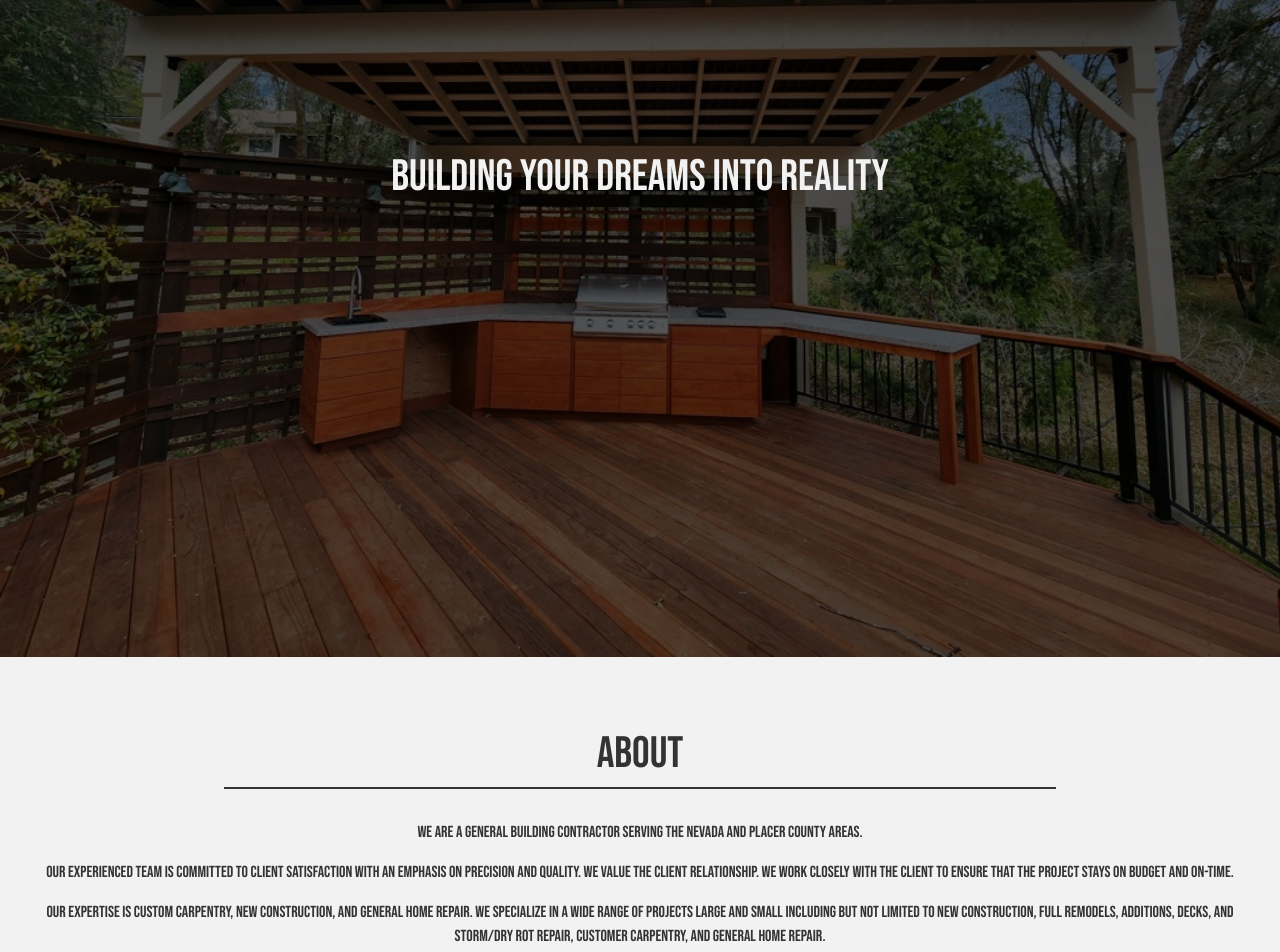
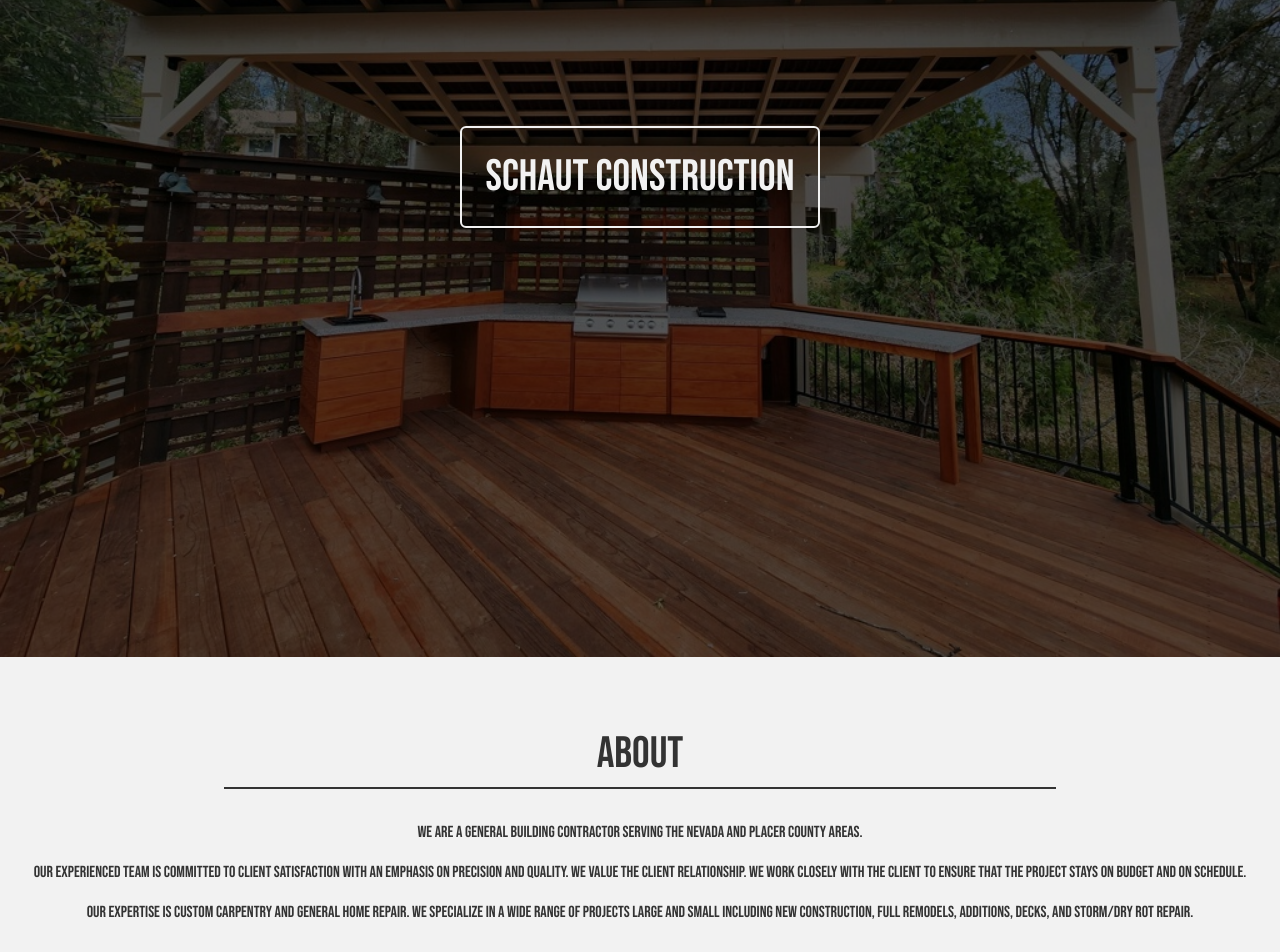
Before and after one commit to TravisAlstrand/schaut_construction, a React (Vite) app: page / in a window 1280 px wide. Shown: the part 400-1352 px from the top of the page. Built offline with nearby package versions, Linux system fonts and the light colour scheme.

Commit message:
hero text changed, service card alt text added, custom construction service added

```diff
--- a/src/components/ServiceCard.tsx
+++ b/src/components/ServiceCard.tsx
@@ -2,21 +2,23 @@ type ServiceDataProps = {
   serviceTitle: string;
   serviceDescription: string;
   serviceImgUrl: string;
+  serviceImgAlt: string;
 };
 
 export default function ServiceCard({
   serviceTitle,
   serviceDescription,
   serviceImgUrl,
+  serviceImgAlt,
 }: ServiceDataProps) {
   return (
-    <article className="border-grayDark-darker relative mb-4 rounded-md border-2 bg-woodTexture bg-cover p-4 shadow-lg">
+    <article className="relative mb-4 rounded-md border-2 border-grayDark-darker bg-woodTexture bg-cover p-4 shadow-lg">
       <div className="absolute inset-0 z-20 rounded-md bg-grayLight opacity-50"></div>
       <div className="relative z-30 opacity-100">
         <img
           src={serviceImgUrl}
-          alt="remodeled shower"
-          className="border-grayDark-darker mb-4 rounded-md border-2 shadow-lg"
+          alt={serviceImgAlt}
+          className="mb-4 rounded-md border-2 border-grayDark-darker shadow-lg"
         />
         <div className="mx-auto mb-4 w-11/12 border-b-2 border-whiteLight">
           <h3 className="font-heading text-2xl">{serviceTitle}</h3>
--- a/src/components/page_sections/About.tsx
+++ b/src/components/page_sections/About.tsx
@@ -15,14 +15,12 @@ export default function About() {
         Our experienced team is committed to client satisfaction with an
         emphasis on precision and quality. We value the client relationship. We
         work closely with the client to ensure that the project stays on budget
-        and on-time.
+        and on schedule.
       </p>
       <p className="mb-4">
-        Our expertise is custom carpentry, new construction, and general home
-        repair. We specialize in a wide range of projects large and small
-        including but not limited to new construction, full remodels, additions,
-        decks, and storm/dry rot repair, customer carpentry, and general home
-        repair.
+        Our expertise is custom carpentry and general home repair. We specialize
+        in a wide range of projects large and small including new construction,
+        full remodels, additions, decks, and storm/dry rot repair.
       </p>
     </section>
   );
--- a/src/components/page_sections/Hero.tsx
+++ b/src/components/page_sections/Hero.tsx
@@ -9,7 +9,9 @@ export default function Hero() {
       <div className="absolute left-0 top-0 h-full w-full bg-black/65"></div>
       <div className="absolute left-0 top-0 flex h-full w-full items-center justify-center">
         <div className="mx-4 text-center font-heading text-[44px] text-whiteLight">
-          <h1>Building Your Dreams Into Reality</h1>
+          <div className="rounded-md border-2 border-whiteLight">
+            <h1 className="px-6 py-4">Schaut Construction</h1>
+          </div>
         </div>
       </div>
     </section>
--- a/src/components/page_sections/Services.tsx
+++ b/src/components/page_sections/Services.tsx
@@ -15,6 +15,7 @@ export default function Services() {
             serviceTitle={service.serviceTitle}
             serviceDescription={service.serviceDescription}
             serviceImgUrl={service.serviceImgUrl}
+            serviceImgAlt={service.serviceImgAlt}
             key={index}
           />
         );
--- a/src/json/services.json
+++ b/src/json/services.json
@@ -3,27 +3,38 @@
     {
       "serviceTitle": "Kitchen and Bathroom Remodels",
       "serviceDescription": "Let us turn your dream kitchen and bathroom into a luxurious reality that reflects your style and needs.",
-      "serviceImgUrl": "/images/small/shower-800.jpg"
+      "serviceImgUrl": "/images/small/shower-800.jpg",
+      "serviceImgAlt": "fully remodeled shower"
     },
     {
       "serviceTitle": "Decks and Gazebos",
       "serviceDescription": "Elevate your outdoor living with our custom-designed decks, crafted to blend seamlessly with your lifestyle and enhance your home's beauty.",
-      "serviceImgUrl": "/images/small/gazebo-800.jpg"
+      "serviceImgUrl": "/images/small/gazebo-800.jpg",
+      "serviceImgAlt": "custom gazebo"
     },
     {
       "serviceTitle": "Accessory Dwelling Units",
       "serviceDescription": "Expand your home's potential with our Accessory Dwelling Units, offering versatile and stylish living spaces that provide comfort, privacy, and value.",
-      "serviceImgUrl": "/images/small/skylit_room-800.jpg"
+      "serviceImgUrl": "/images/small/skylit_room-800.jpg",
+      "serviceImgAlt": "beautiful ADU with skylights"
     },
     {
       "serviceTitle": "New Construction",
-      "serviceDescription": "Let us craft the perfect space for you, turning your ideas into magnificent realities that stand the test of time.",
-      "serviceImgUrl": "/images/small/barn-800.jpg"
+      "serviceDescription": "Let us craft the perfect space for you, turning your ideas into a quality product that lasts.",
+      "serviceImgUrl": "/images/small/barn-800.jpg",
+      "serviceImgAlt": "large custom built garage"
     },
     {
       "serviceTitle": "Dry Rot Repair",
       "serviceDescription": "Trust in our skilled craftsmanship to meticulously eradicate damage and fortify your home against the elements, preserving its beauty and strength for years to come.",
-      "serviceImgUrl": "/images/small/exterior_stairs-800.jpg"
+      "serviceImgUrl": "/images/small/exterior_stairs-800.jpg",
+      "serviceImgAlt": "exterior stairs from second level"
+    },
+    {
+      "serviceTitle": "Custom Carpentry",
+      "serviceDescription": "We can tailor unique and exquisite woodwork to fit your personal style and space requirements.",
+      "serviceImgUrl": "/images/small/custom_door-cropped-800.jpg",
+      "serviceImgAlt": "custom crafted large doors"
     }
   ]
 }
```
Also changed, not shown: public/images/small/custom_door-cropped-800.jpg (added).
